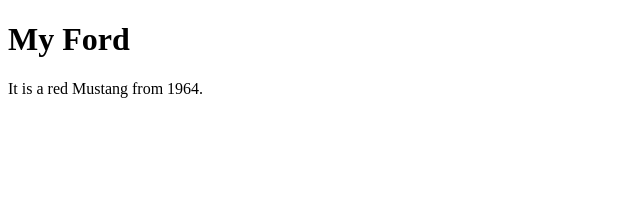
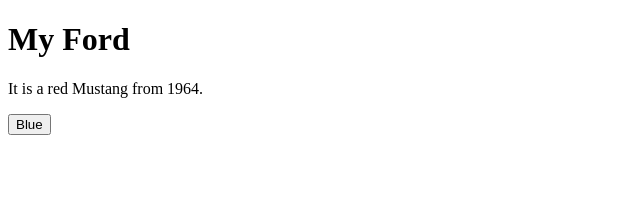
Before and after one commit to Tochi-Ezeani/reactHooksTutorial, a React (Create React App) app in the folder react-hooks-tutorial/: page / in a window 1280 px wide. Shown: the top 204 px of the page, without its empty margins (0-640 px from the left). Built offline with nearby package versions, Linux system fonts and the light colour scheme.

Commit message:
Updating Objects and Arrays in State

```diff
--- a/react-hooks-tutorial/src/index.js
+++ b/react-hooks-tutorial/src/index.js
@@ -1,23 +1,33 @@
-import React, { useState } from 'react';
-import ReactDOM from 'react-dom/client';
+import React, { useState } from "react";
+import ReactDOM from "react-dom/client";
 
 const Car = () => {
   const [car, setCar] = useState({
     brand: "Ford",
     model: "Mustang",
     year: "1964",
-    color: "red"
+    color: "red",
   });
 
-   return (
+  const updateColor = () => {
+    setCar((car) => {
+      return { ...car, color: "blue" };
+    });
+  };
+
+  return (
     <>
       <h1>My {car.brand}</h1>
       <p>
         It is a {car.color} {car.model} from {car.year}.
       </p>
+      <button
+        type="button"
+        onClick={updateColor}
+      >Blue</button>
     </>
-   )
+  );
 };
 
-const root = ReactDOM.createRoot(document.getElementById('root'));
+const root = ReactDOM.createRoot(document.getElementById("root"));
 root.render(<Car />);
```
